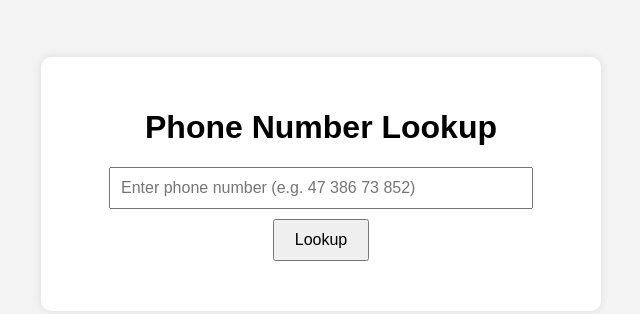
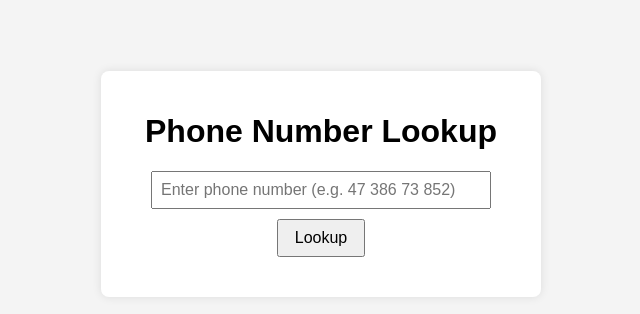
Before and after one commit to gzmox/Spy-num, a plain HTML site: page index.html in a window 1280 px wide. Shown: the part 216-530 px from the top of the page, without its empty margins (319-959 px from the left). Drawn offline with Linux system fonts and the light colour scheme.

Commit message:
Update style.css

```diff
--- a/style.css
+++ b/style.css
@@ -1,38 +1,21 @@
 body {
   font-family: Arial, sans-serif;
-  background: #f4f4f4;
-  margin: 0;
-  padding: 0;
-  display: flex;
-  justify-content: center;
-  align-items: center;
-  height: 100vh;
+  background:#f4f4f4;
+  display:flex;
+  align-items:center;
+  justify-content:center;
+  height:100vh;
+  margin:0;
 }
-
 .container {
   background: #fff;
-  padding: 30px;
-  border-radius: 10px;
-  box-shadow: 0 0 10px rgba(0,0,0,0.1);
-  text-align: center;
-  width: 100%;
-  max-width: 500px;
+  padding:20px;
+  border-radius:8px;
+  box-shadow:0 0 10px rgba(0,0,0,0.1);
+  width:100%;
+  max-width:400px;
+  text-align:center;
 }
-
-input {
-  padding: 10px;
-  width: 80%;
-  font-size: 16px;
-  margin-bottom: 10px;
-}
-
-button {
-  padding: 10px 20px;
-  font-size: 16px;
-  cursor: pointer;
-}
-
-#result {
-  margin-top: 20px;
-  text-align: left;
-}
+input { width:80%; padding:8px; margin-bottom:10px; font-size:16px; }
+button { padding:8px 16px; font-size:16px; cursor:pointer; }
+#result { text-align:left; margin-top:20px; }
```
